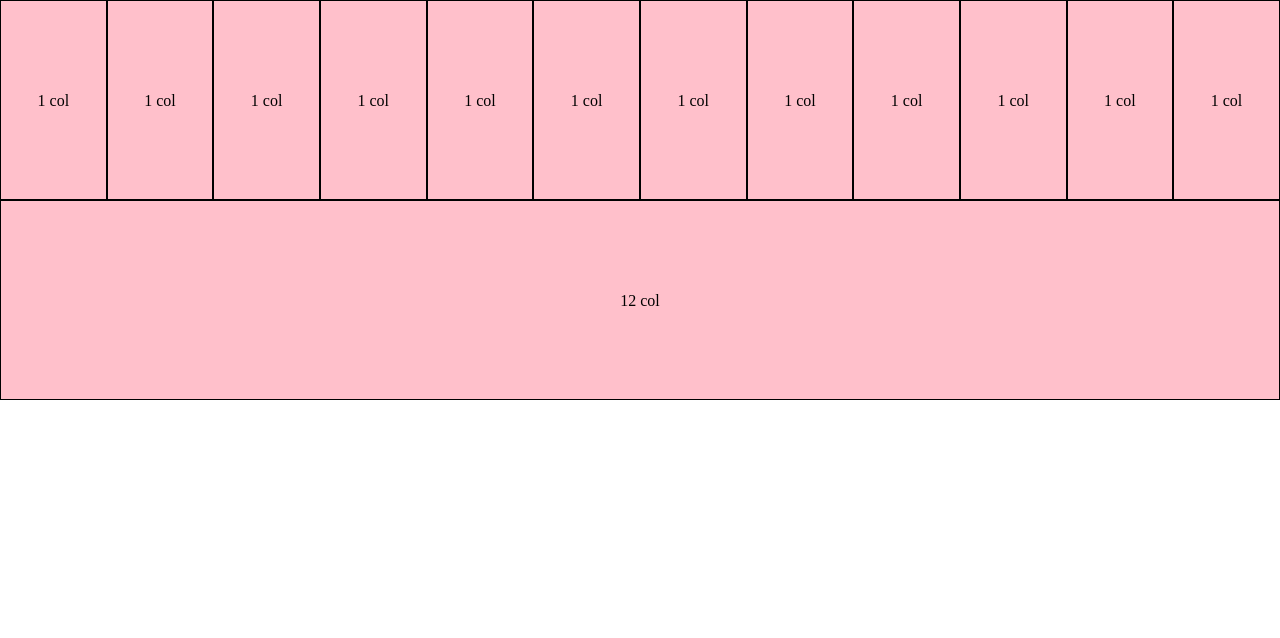
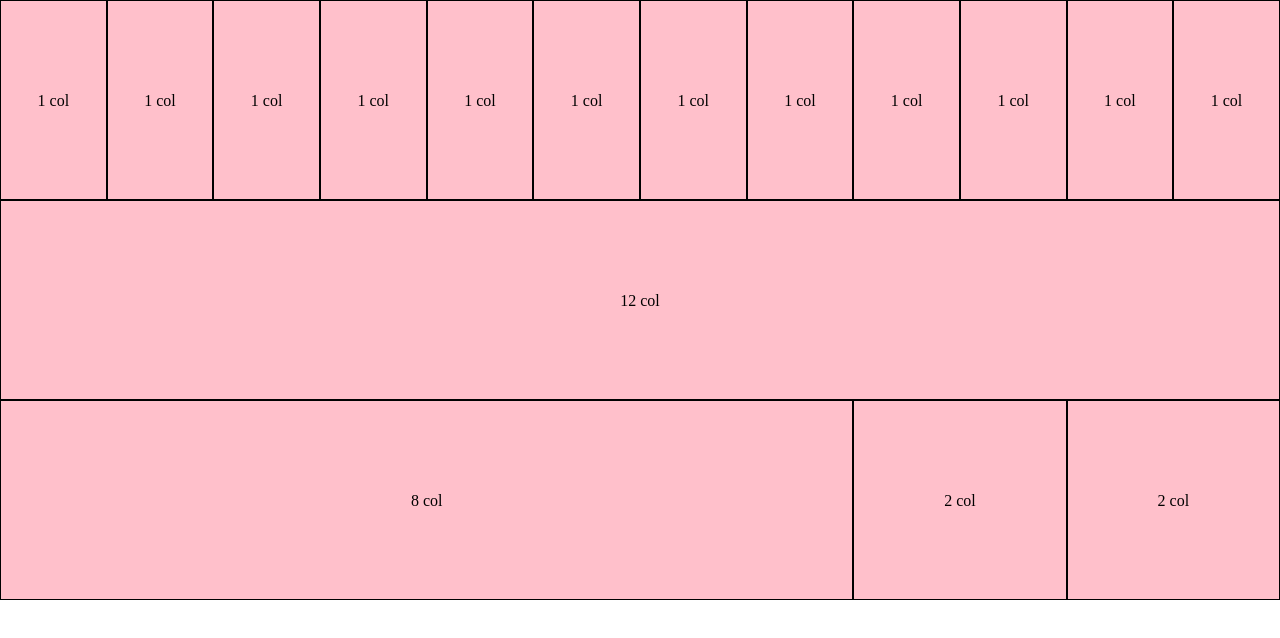
Before and after one commit to rizzamatteo96/html-css-12bool, a plain HTML site: page index.html in a window 1280 px wide. Drawn offline with Linux system fonts and the light colour scheme.

Commit message:
add sezione colonna 8 + 2 + 2

```diff
--- a/index.html
+++ b/index.html
@@ -42,5 +42,19 @@
     </section>
     <!-- fine sezione conlonna 12 -->
 
+    <!-- inizio sezione colonna 8 + 2 + 2 -->
+    <section>
+        <div class="container-fluid">
+            <div class="row">
+                <div class="col-xs-12 col-lg-8"><div class="box">8 col</div></div>
+                <div class="col-xs-6 col-lg-2"><div class="box">2 col</div></div>
+                <div class="col-xs-6 col-lg-2"><div class="box">2 col</div></div>
+            </div>
+        </div>
+    </section>
+    <!-- fine sezione colonna 8 + 2 + 2 -->
+
+
+
 </body>
 </html>
```
